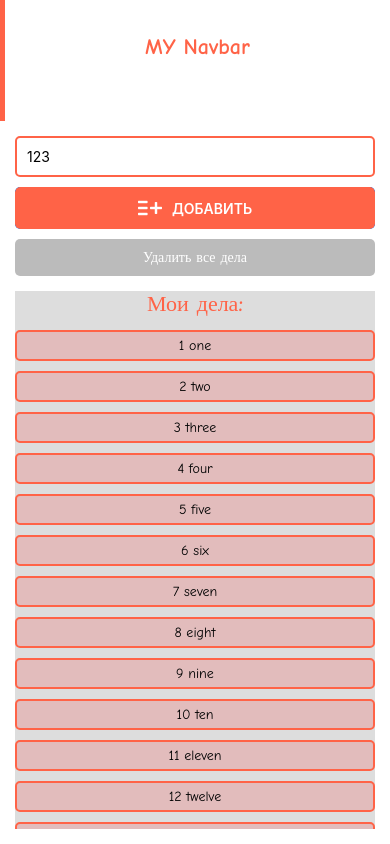
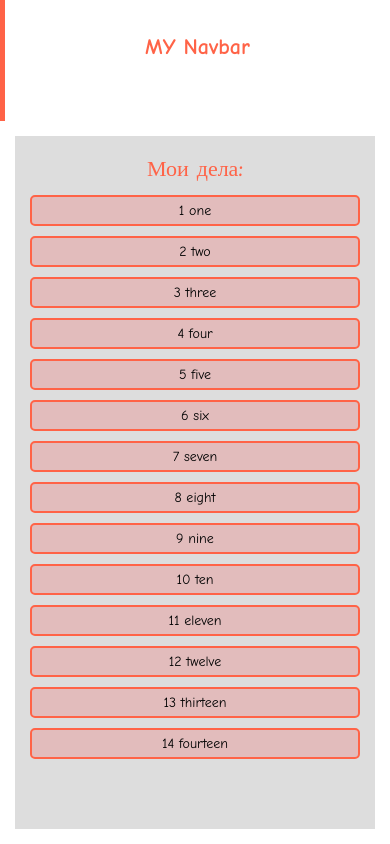
Before and after one commit to vladbelozertsev/learn-react-native, a React Native app: screen / in a window 390 px wide. Built offline with nearby package versions, Linux system fonts and the light colour scheme.

Commit message:
add Dimensions event listener - change, Todos.tsx

```diff
--- a/app.json
+++ b/app.json
@@ -3,7 +3,7 @@
     "name": "learn-react-native",
     "slug": "learn-react-native",
     "version": "1.0.0",
-    "orientation": "portrait",
+    "orientation": "default",
     "icon": "./src/assets/images/icon.png",
     "splash": {
       "image": "./src/assets/images/splash.png",
--- a/src/components/_reusable/MyButton.tsx
+++ b/src/components/_reusable/MyButton.tsx
@@ -25,7 +25,14 @@ export const MyButton = (props: Props) => {
   );
 
   if (Platform.OS === 'android') {
-    return <TouchableNativeFeedback onPress={props.onPress}>{Content}</TouchableNativeFeedback>;
+    return (
+      <TouchableNativeFeedback
+        onPress={props.onPress}
+        background={TouchableNativeFeedback.Ripple('rgba(0,0,0,.2)', false)}
+      >
+        {Content}
+      </TouchableNativeFeedback>
+    );
   }
 
   return (
--- a/src/components/_reusable/MyTextBold.tsx
+++ b/src/components/_reusable/MyTextBold.tsx
@@ -1,5 +1,5 @@
 import React from 'react';
-import { Text, StyleSheet } from 'react-native';
+import { Text, StyleSheet, View } from 'react-native';
 
 interface Props {
   style?: object;
@@ -7,7 +7,11 @@ interface Props {
 }
 
 export const MyTextBold = (props: Props) => {
-  return <Text style={{ ...styles.myText, ...props.style }}>{props.children}</Text>;
+  return (
+    <View>
+      <Text style={{ ...styles.myText, ...props.style }}>{props.children}</Text>
+    </View>
+  );
 };
 
 const styles = StyleSheet.create({
--- a/src/components/main/Todos.tsx
+++ b/src/components/main/Todos.tsx
@@ -1,5 +1,5 @@
-import React from 'react';
-import { FlatList, StyleSheet, SafeAreaView, View, Image } from 'react-native';
+import React, { useState, useEffect } from 'react';
+import { FlatList, StyleSheet, SafeAreaView, View, Image, Dimensions } from 'react-native';
 import { MyText } from '../_reusable/MyText';
 import { MyTextBold } from '../_reusable/MyTextBold';
 import { TodosItem } from './TodosItem';
@@ -14,6 +14,19 @@ interface Props {
 }
 
 export const Todos = (props: Props) => {
+  const [deviceWidth, setDeviceWidth] = useState(Dimensions.get('window').width - 30);
+
+  useEffect(() => {
+    const recalcDeviceWidth = () => {
+      const newWidth = Dimensions.get('window').width - 30;
+      setDeviceWidth(newWidth);
+    };
+    Dimensions.addEventListener('change', recalcDeviceWidth);
+    return () => {
+      Dimensions.removeEventListener('change', recalcDeviceWidth);
+    };
+  }, []);
+
   let content = (
     <FlatList
       data={props.todos}
@@ -36,7 +49,7 @@ export const Todos = (props: Props) => {
   }
 
   return (
-    <SafeAreaView style={styles.todos}>
+    <SafeAreaView style={{ ...styles.todos, width: deviceWidth }}>
       <MyTextBold style={styles.header}>Мои дела:</MyTextBold>
       {content}
     </SafeAreaView>
--- a/src/screens/MainScreen.tsx
+++ b/src/screens/MainScreen.tsx
@@ -17,7 +17,7 @@ interface Props {
 export const MainScreen = ({ todos, addTodo, removeTodo, removeTodos, setSelectedTodoId }: Props) => {
   return (
     <View style={styles.mainScreen}>
-      <AddTodo addTodo={addTodo} removeTodos={removeTodos} />
+      {/* <AddTodo addTodo={addTodo} removeTodos={removeTodos} /> */}
       <Todos todos={todos} removeTodo={removeTodo} setSelectedTodoId={setSelectedTodoId} />
     </View>
   );
--- a/src/screens/TodoScreen.tsx
+++ b/src/screens/TodoScreen.tsx
@@ -1,5 +1,5 @@
 import React, { useState } from 'react';
-import { View, StyleSheet, Alert, Dimensions } from 'react-native';
+import { View, StyleSheet, Alert } from 'react-native';
 import { EditTodoModal } from '../components/todo/EditTodoModal';
 import { MyButton } from '../components/_reusable/MyButton';
 import { MyCard } from '../components/_reusable/MyCard';
@@ -96,8 +96,8 @@ const styles = StyleSheet.create({
     justifyContent: 'space-between',
   },
   button: {
-    width: (Dimensions.get('window').width * 0.9 - 30) / 2, // 30 - размер todoScreen:margin * 2
-    // width: '45%', // эквивалентно выражению сверху, т.е. (Dimensions.get('window').width * 0.9 - 30) / 2
+    // width: (Dimensions.get('window').width * 0.9 - 30) / 2, // 30 - размер todoScreen:margin * 2
+    width: '45%', // эквивалентно выражению сверху, т.е. (Dimensions.get('window').width * 0.9 - 30) / 2
   },
   deleteBtnWrapper: {
     backgroundColor: 'tomato',
```
Also changed, not shown: help.txt.
